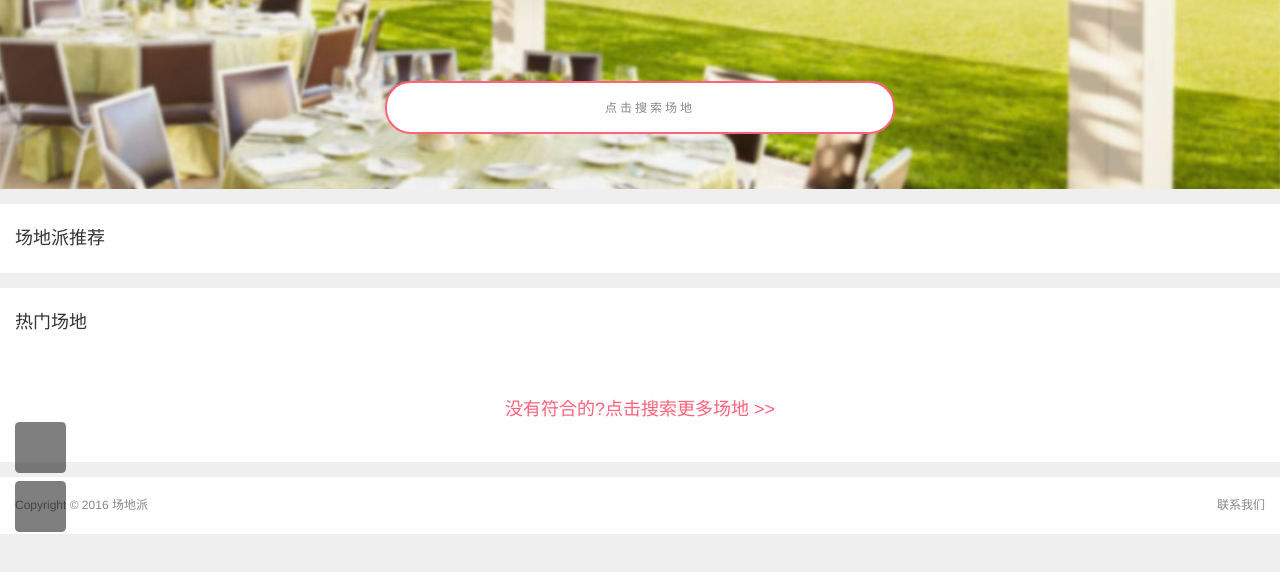
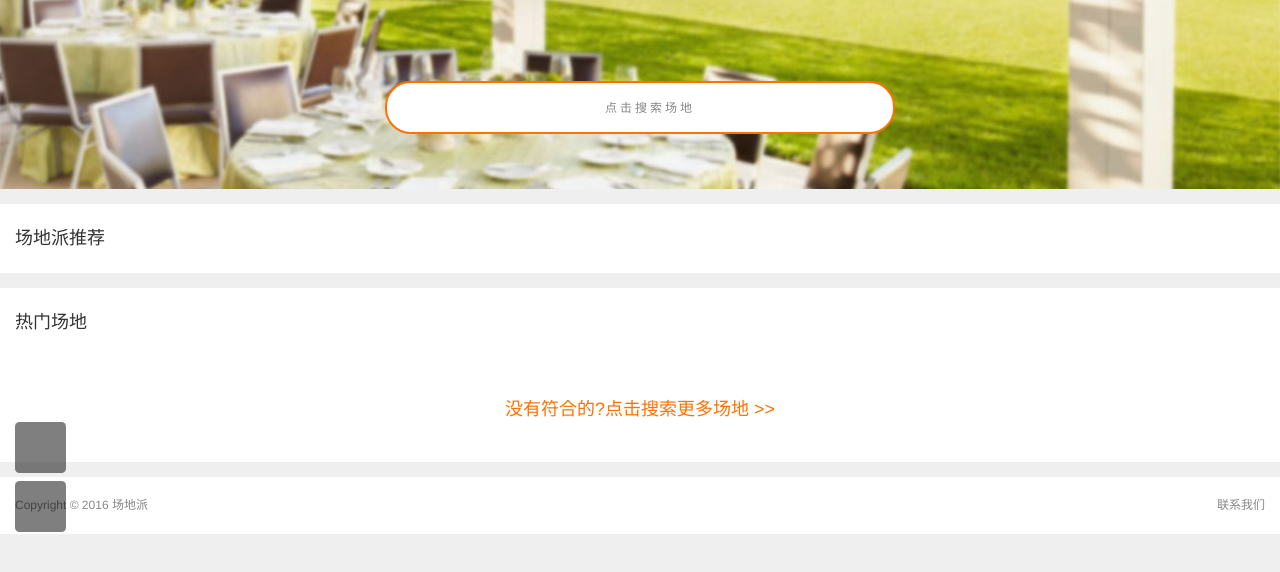
Before and after one commit to yaocs927/changdipai, a website: page src/index.html in a window 1280 px wide. Shown: the part 186-758 px from the top of the page. Drawn offline with Linux system fonts and the light colour scheme; no server answers; a web font is replaced by a local one.

Commit message:
update 20161115 样式更新

```diff
--- a/src/scss/_common.scss
+++ b/src/scss/_common.scss
@@ -1,7 +1,9 @@
 // 常用颜色
 // 主色
-$cdpColor: #ff627a;
-$cdpColorSub: rgba(255, 98, 122, .6);
+// $cdpColor: #ff627a;
+$cdpColor: #ff7200;
+// $cdpColorSub: rgba(255, 98, 122, .6);
+$cdpColorSub: rgba(255, 144, 0, .6);
 // sub
 $subColor: #bf1cbd;
 // 背景色
@@ -20,7 +22,7 @@ $fontColor4: #e2e1e1;
   border-radius: $radius;
 }
 
-// 根据设计稿基数 ()淘宝 flexible) 单位转换 px >>> rem
+// 根据设计稿基数 (淘宝 flexible) 单位转换 px >>> rem
 @function px2rem($px, $base-font-size: 16px) {
    @if (unitless($px)){
     @warn "Assuming #{$px} to be in pixels, attempting to convert it into pixels for you";
```
Also changed, not shown: src/css/demand.css, src/css/detail.css, src/css/index.css, src/css/login.css, src/css/search.css, src/css/searchStart.css, src/css/userCenter.css, src/favicon.ico, src/img/logo.png, src/img/touch-icon.png.
